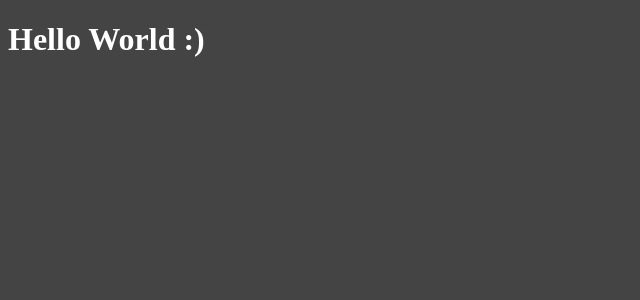
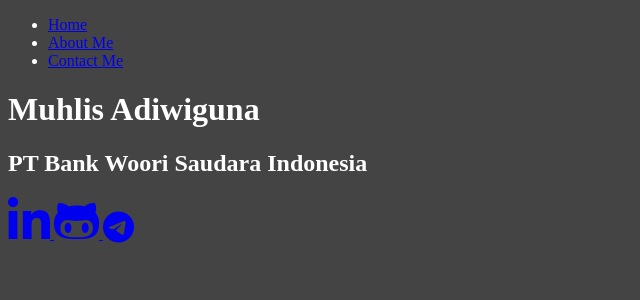
Before and after one commit to honey-dew/ma, a Flask app: page / in a window 1280 px wide. Shown: the top 300 px of the page, without its empty margins (0-640 px from the left). Run offline with Flask 2, Linux system fonts and the light colour scheme; some libraries are stand-ins or nearby versions.

Commit message:
adding header tag (menu button and navbar) and  main tag (heading and icons) on index.html

```diff
--- a/app/templates/index.html
+++ b/app/templates/index.html
@@ -10,8 +10,50 @@
     <script src="https://use.fontawesome.com/677479a99f.js"></script>
 </head>
 
-<body>
-    <h1>Hello World :)</h1>
+<body id="bg-img">
+    <header>
+        <div class="menu-btn">
+            <div class="btn-line"></div>
+            <div class="btn-line"></div>
+            <div class="btn-line"></div>
+        </div>
+        <nav class="menu">
+            <div class="menu-branding">
+                <div class="portrait"></div>
+            </div>
+            <ul class="menu-nav">
+                <li class="nav-item">
+                    <a href="/" class="nav-link">Home</a>
+                </li>
+                <li class="nav-item">
+                    <a href="/about" class="nav-link">About Me</a>
+                </li>
+                <li class="nav-item">
+                    <a href="/contact" class="nav-link">Contact Me</a>
+                </li>
+            </ul>
+        </nav>
+    </header>
+
+    <main id="home">
+        <h1 class="lg-heading">
+            Muhlis <span class="text-secondary">Adiwiguna</span>
+        </h1>
+        <h2 class="sm-heading">
+            PT Bank Woori Saudara Indonesia
+        </h2>
+        <div class="icons">
+            <a href="#!">
+                <i class="fa fa-linkedin fa-3x"></i>
+            </a>
+            <a href="#!">
+                <i class="fa fa-github-alt fa-3x"></i>
+            </a>
+            <a href="#!">
+                <i class="fa fa-telegram fa-2x"></i>
+            </a>
+        </div>
+    </main>
 </body>
 
 </html>
```
